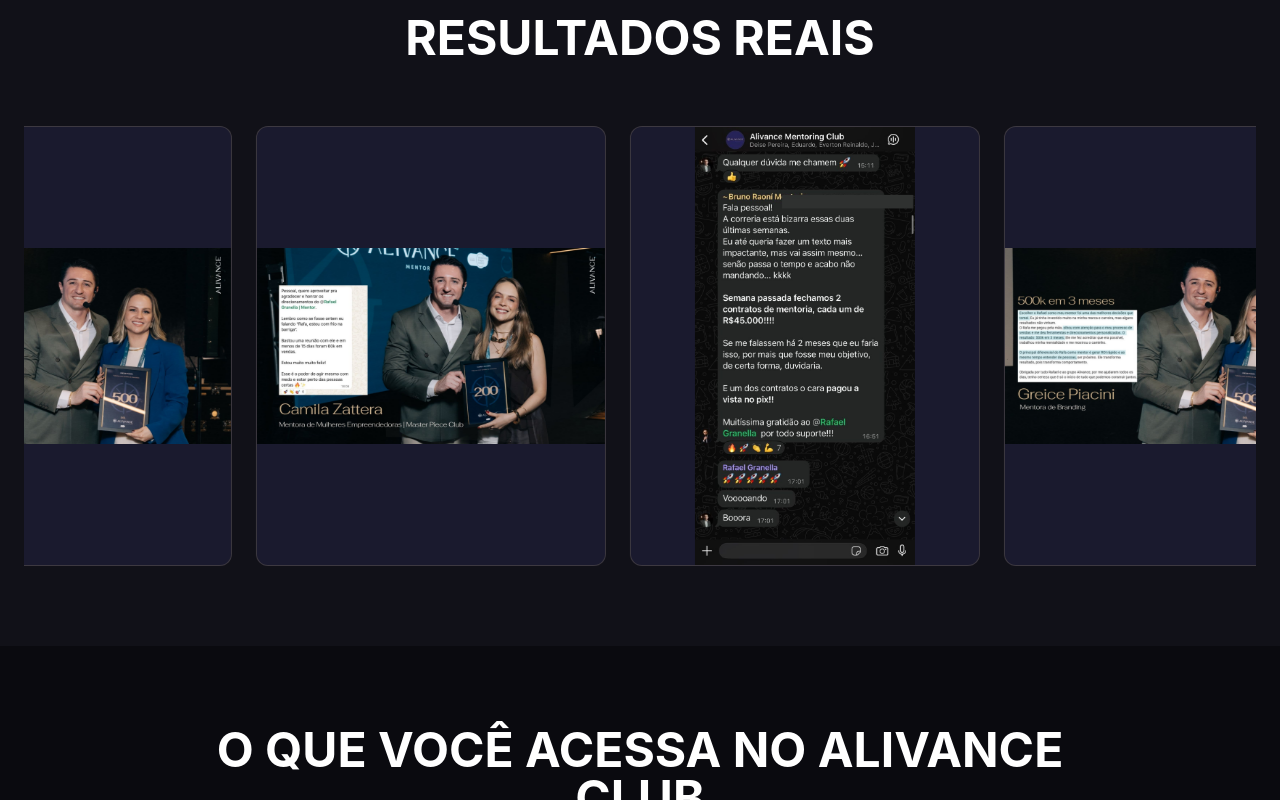
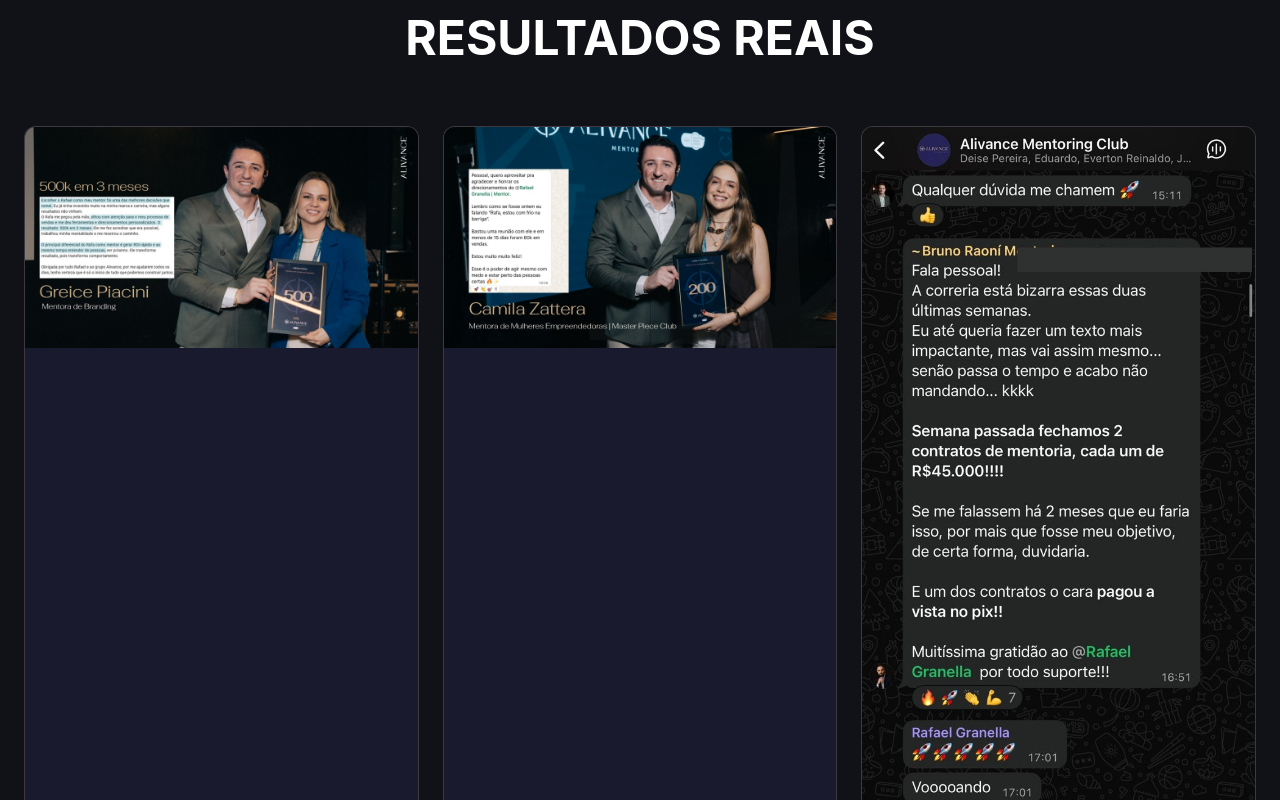
Before and after one commit to simpleacc26/simpleacc, a React (Vite) app in the folder clientes/rafael-granella/funis/lp-alivance/: page / in a window 1280 px wide. Shown: the part 5040-5840 px from the top of the page. Built offline with nearby package versions, Linux system fonts and the light colour scheme; a web font is replaced by a local one.

Commit message:
fix: replace marquee with static 3-column grid for testimonial photos

```diff
--- a/clientes/rafael-granella/funis/lp-alivance/src/app/App.tsx
+++ b/clientes/rafael-granella/funis/lp-alivance/src/app/App.tsx
@@ -158,14 +158,12 @@ export default function App() {
         <div className="max-w-[1400px] mx-auto px-6">
           <h2 className="text-4xl md:text-5xl font-bold text-white mb-16 text-center">Resultados reais</h2>
 
-          <div className="overflow-hidden">
-            <div className="flex gap-6 animate-marquee">
-              {['/screenshot-1.jpg','/screenshot-2.jpg','/screenshot-3.jpg','/screenshot-1.jpg','/screenshot-2.jpg','/screenshot-3.jpg'].map((s,i)=>(
-                <div key={i} className="flex-shrink-0 w-[350px] h-[440px] rounded-xl overflow-hidden border border-[#c8b28b]/20 bg-[#1a1a2e] flex items-center justify-center">
-                  <ImageWithFallback src={s} alt="" className="w-full h-full object-contain"/>
-                </div>
-              ))}
-            </div>
+          <div className="grid grid-cols-1 md:grid-cols-3 gap-6">
+            {['/screenshot-1.jpg','/screenshot-2.jpg','/screenshot-3.jpg'].map((s,i)=>(
+              <div key={i} className="rounded-xl overflow-hidden border border-[#c8b28b]/20 bg-[#1a1a2e]">
+                <ImageWithFallback src={s} alt="" className="w-full h-auto block"/>
+              </div>
+            ))}
           </div>
         </div>
       </section>
```
